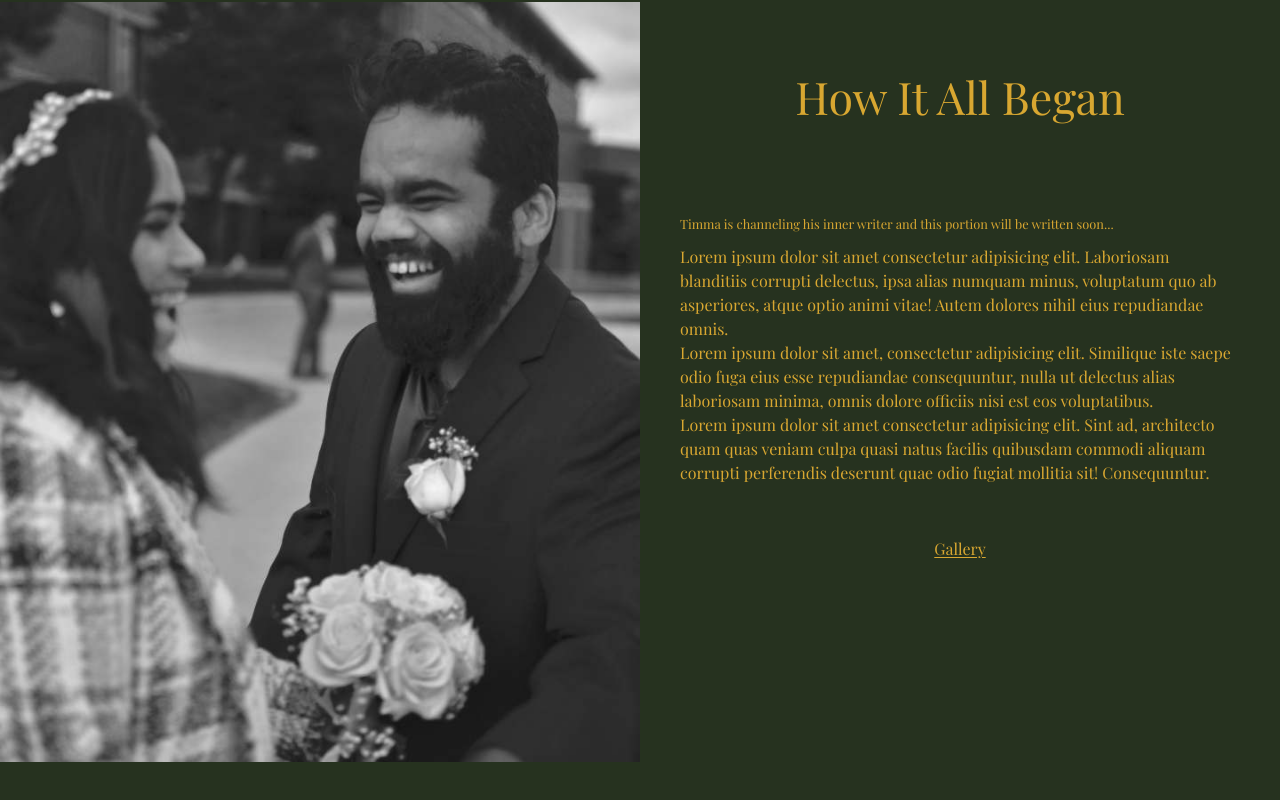
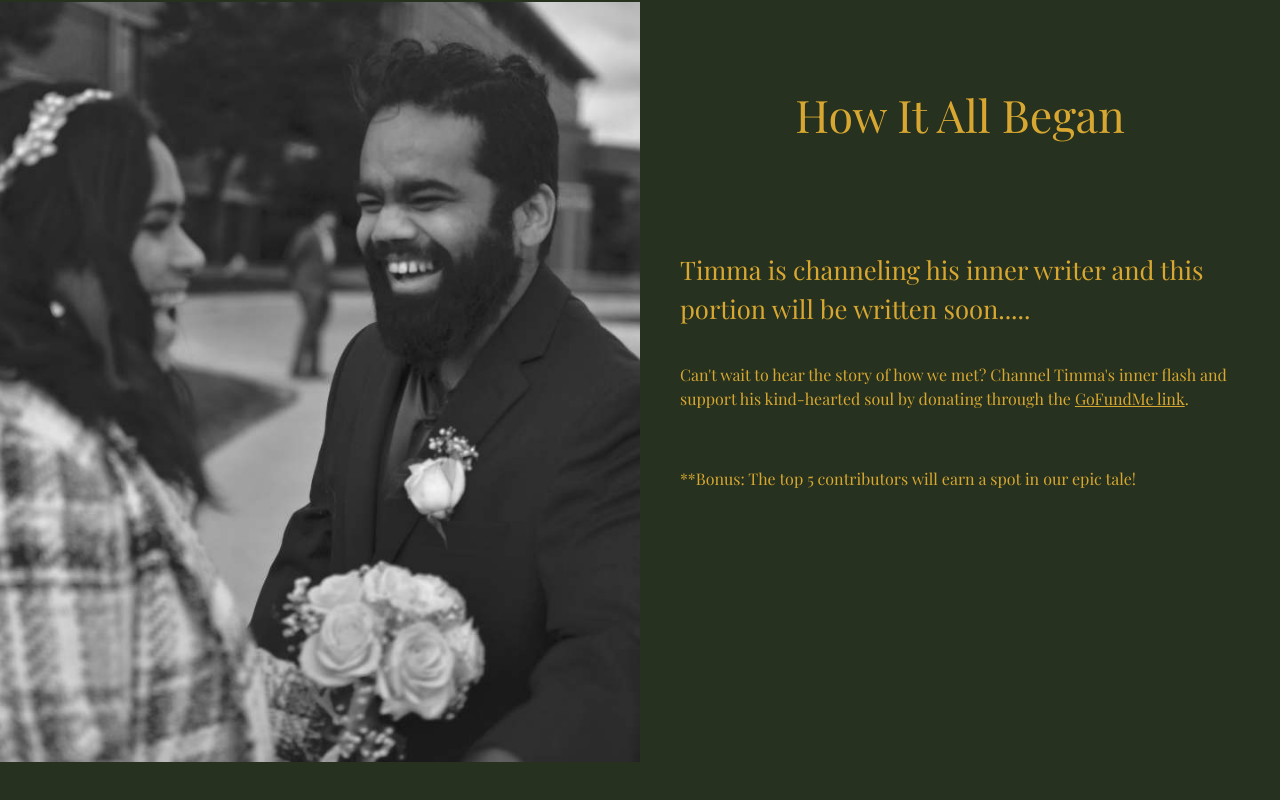
Before and after one commit to jezraelhope/adipkwedding, a React (Vite) app: page / in a window 1280 px wide. Shown: the part 1400-2200 px from the top of the page. Built offline with nearby package versions, Linux system fonts and the light colour scheme; a web font is replaced by a local one.

Commit message:
add story to homepage. Add gofundme link

```diff
--- a/src/Views/Home.jsx
+++ b/src/Views/Home.jsx
@@ -66,30 +66,18 @@ const Home = ({ firstPageLoad }) => {
           <div className=" h-4/5 flex flex-col items-center justify-evenly">
             <h3 className="mb-5 text-h3">How It All Began</h3>
             <div className="my-5">
-              <p className="py-3 text-p">
+              <p className="py-3 text-h5">
                 Timma is channeling his inner writer and this portion will be
-                written soon...{" "}
+                written soon.....
               </p>
-              <p>
-                Lorem ipsum dolor sit amet consectetur adipisicing elit.
-                Laboriosam blanditiis corrupti delectus, ipsa alias numquam
-                minus, voluptatum quo ab asperiores, atque optio animi vitae!
-                Autem dolores nihil eius repudiandae omnis.
+              <p className="py-6 text-h6">
+                Can't wait to hear the story of how we met? Channel Timma's inner flash and support his kind-hearted soul by donating through the <a className="underline" href="https://gofund.me/98c4b01e">GoFundMe link</a>.
               </p>
-              <p>
-                Lorem ipsum dolor sit amet, consectetur adipisicing elit.
-                Similique iste saepe odio fuga eius esse repudiandae
-                consequuntur, nulla ut delectus alias laboriosam minima, omnis
-                dolore officiis nisi est eos voluptatibus.
-              </p>
-              <p>
-                Lorem ipsum dolor sit amet consectetur adipisicing elit. Sint
-                ad, architecto quam quas veniam culpa quasi natus facilis
-                quibusdam commodi aliquam corrupti perferendis deserunt quae
-                odio fugiat mollitia sit! Consequuntur.
+              <p className="py-8 text-h9">
+                **Bonus: The top 5 contributors will earn a spot in our epic tale!
               </p>
             </div>
-            <button className="underline underline-offset-2">Gallery</button>
+            {/* <button className="underline underline-offset-2">Gallery</button> */}
           </div>
         </div>
       </div>
```
